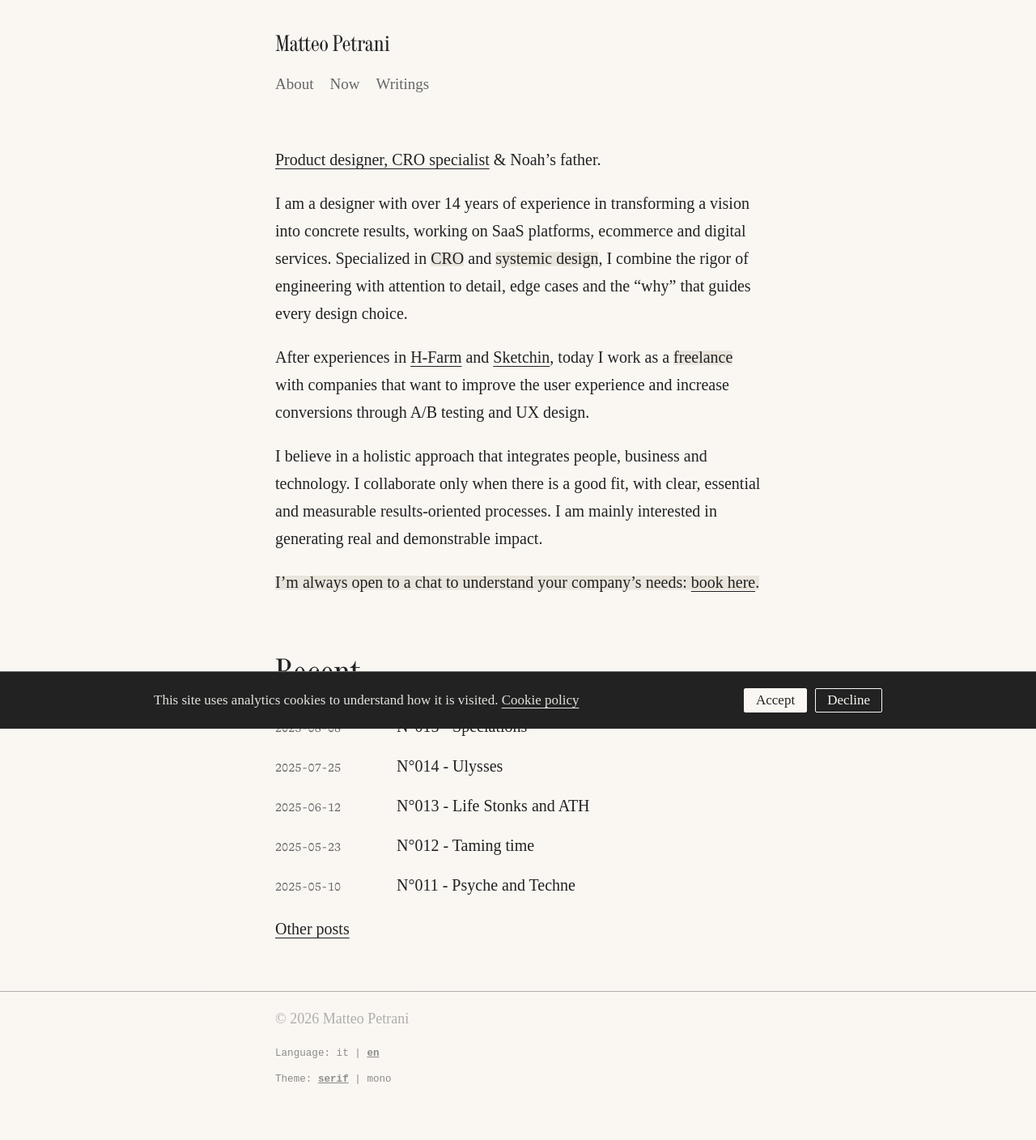
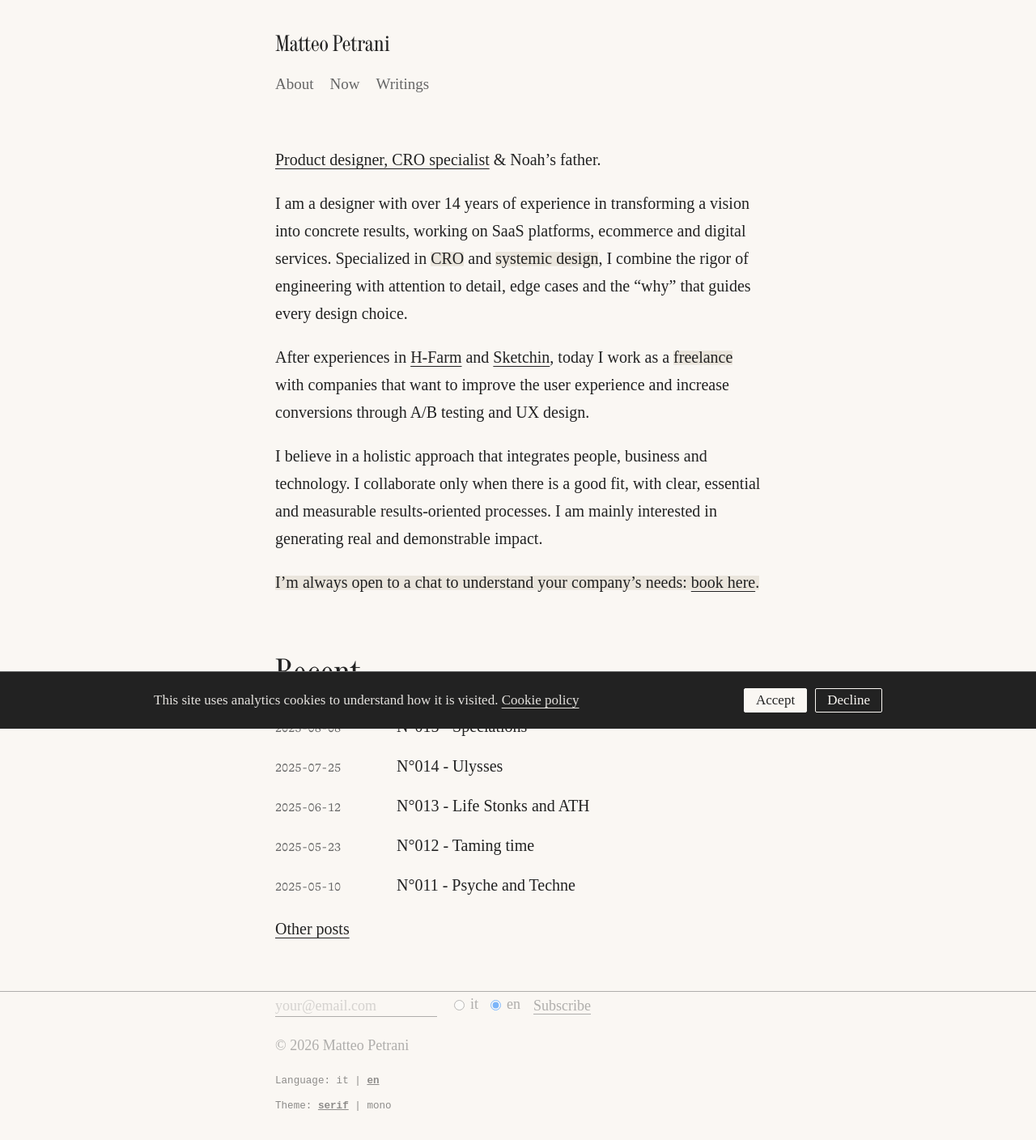
Before and after one commit to matteopetrani/matteopetrani.github.io, a Jekyll site: the page built from en/index.md, in a window 1280 px wide. Shown: the whole page at 81% size. Built offline with Jekyll 4.4.1, drawn with Linux system fonts in a browser that asks for light colours; some web fonts are replaced; before the commit the page ends 1374 px from its top, so only the background shows below that.

Commit message:
feat: add newsletter subscribe form to footer
Co-Authored-By: Claude Sonnet 4.6 <noreply@anthropic.com>

```diff
--- a/_layouts/default.html
+++ b/_layouts/default.html
@@ -77,6 +77,22 @@
 
   <footer class="site-footer">
     <div class="wrapper">
+
+      <div class="newsletter-footer">
+        <p id="newsletter-subscribed" hidden>{% if current_lang == 'en' %}You're subscribed.{% else %}Sei iscritto.{% endif %}</p>
+        <form id="newsletter-form">
+          <input type="hidden" name="lang" id="newsletter-lang" value="{{ current_lang }}">
+          <input type="email" name="email" id="newsletter-email" required
+            placeholder="{% if current_lang == 'en' %}your@email.com{% else %}tua@email.com{% endif %}">
+          <div class="newsletter-lang-choice">
+            <label><input type="radio" name="lang-display" value="it" {% if current_lang != 'en' %}checked{% endif %}> it</label>
+            <label><input type="radio" name="lang-display" value="en" {% if current_lang == 'en' %}checked{% endif %}> en</label>
+          </div>
+          <button type="submit" class="newsletter-submit">{% if current_lang == 'en' %}Subscribe{% else %}Iscriviti{% endif %}</button>
+          <span id="newsletter-error" hidden></span>
+        </form>
+      </div>
+
       <p>© {{ site.time | date: '%Y' }} {{ site.title | escape }}</p>
       {% include translation-links.html %}
       {% if translation_source %}
@@ -182,6 +198,56 @@
     }
 
     // Check saved theme
+    // ── Newsletter form ──────────────────────────────────────────────────────
+    (function () {
+      const form = document.getElementById('newsletter-form');
+      const langInput = document.getElementById('newsletter-lang');
+      const radios = form.querySelectorAll('input[name="lang-display"]');
+      const errorEl = document.getElementById('newsletter-error');
+      const subscribedEl = document.getElementById('newsletter-subscribed');
+
+      // Sync hidden lang field with radio buttons
+      radios.forEach(function (r) {
+        r.addEventListener('change', function () { langInput.value = r.value; });
+      });
+
+      // Show success message if redirected back after confirmation
+      if (new URLSearchParams(window.location.search).get('subscribed') === '1') {
+        form.hidden = true;
+        subscribedEl.hidden = false;
+      }
+
+      form.addEventListener('submit', function (e) {
+        e.preventDefault();
+        const email = document.getElementById('newsletter-email').value;
+        const lang = langInput.value;
+        errorEl.hidden = true;
+
+        fetch('https://matteopetrani.matteo-petrani.workers.dev/subscribe', {
+          method: 'POST',
+          headers: { 'Content-Type': 'application/json' },
+          body: JSON.stringify({ email: email, lang: lang }),
+        })
+          .then(function (res) { return res.json(); })
+          .then(function (data) {
+            if (data.ok) {
+              form.hidden = true;
+              subscribedEl.hidden = false;
+              subscribedEl.textContent = lang === 'en'
+                ? 'Check your inbox to confirm.'
+                : 'Controlla la tua inbox per confermare.';
+            } else {
+              errorEl.textContent = data.error || 'Error';
+              errorEl.hidden = false;
+            }
+          })
+          .catch(function () {
+            errorEl.textContent = lang === 'en' ? 'Network error.' : 'Errore di rete.';
+            errorEl.hidden = false;
+          });
+      });
+    })();
+
     const storedTheme = localStorage.getItem('theme');
     const initialTheme = storedTheme === 'mono' ? 'mono' : 'serif';
     setTheme(initialTheme);
--- a/assets/css/main.css
+++ b/assets/css/main.css
@@ -137,6 +137,69 @@ a:hover {
 
 .site-nav a:hover {
   color: var(--text-color);
+}
+
+/* Newsletter footer form */
+.newsletter-footer {
+  margin-bottom: 20px;
+}
+
+.newsletter-footer form {
+  display: flex;
+  align-items: baseline;
+  gap: 16px;
+  flex-wrap: wrap;
+}
+
+.newsletter-footer input[type="email"] {
+  background: transparent;
+  border: none;
+  border-bottom: 1px solid currentColor;
+  outline: none;
+  font-family: inherit;
+  font-size: inherit;
+  color: inherit;
+  padding: 2px 0;
+  width: 200px;
+}
+
+.newsletter-footer input[type="email"]::placeholder {
+  color: inherit;
+  opacity: 0.5;
+}
+
+.newsletter-lang-choice {
+  display: flex;
+  gap: 10px;
+}
+
+.newsletter-lang-choice label {
+  display: flex;
+  align-items: center;
+  gap: 4px;
+  cursor: pointer;
+}
+
+.newsletter-submit {
+  background: none;
+  border: none;
+  padding: 0;
+  font-family: inherit;
+  font-size: inherit;
+  color: inherit;
+  cursor: pointer;
+  text-decoration: underline;
+  text-decoration-thickness: 1px;
+  text-underline-offset: 4px;
+}
+
+.newsletter-submit:hover {
+  text-decoration-thickness: 2px;
+}
+
+#newsletter-error {
+  color: inherit;
+  opacity: 0.7;
 }
 
 /* Footer */
```
